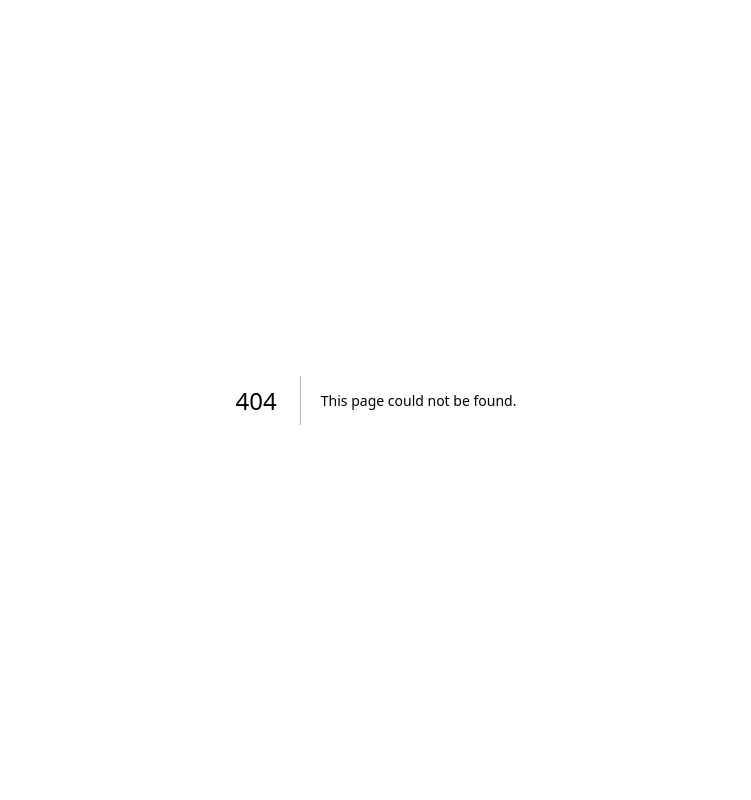
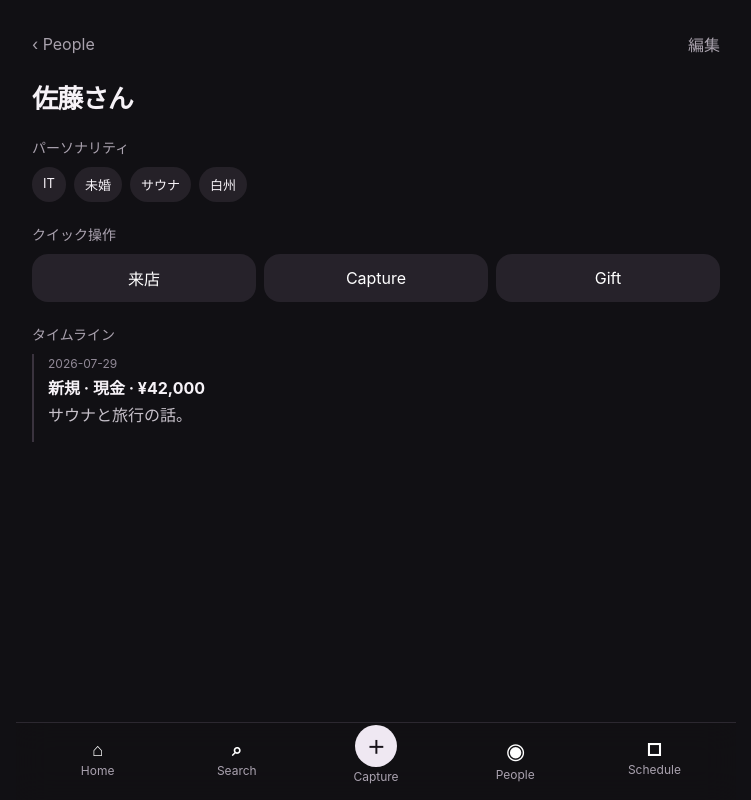
Before and after one commit to karukimori-wq/Velvet, a Next.js app: page /people/person_sato in a window 1280 px wide. Before the commit this address had no page. Shown: the whole page, without its empty margins (264-1015 px from the left). Built offline with nearby package versions, Linux system fonts and the light colour scheme.

Commit message:
Implement recall-first Person detail

```diff
--- /dev/null
+++ b/app/people/[personId]/page.tsx
@@ -0,0 +1,58 @@
+import Link from "next/link";
+import { notFound } from "next/navigation";
+import { BottomNav } from "@/components/bottom-nav";
+import { getPerson } from "@/lib/demo-data";
+
+export default async function PersonDetailPage({ params }: { params: Promise<{ personId: string }> }) {
+  const { personId } = await params;
+  const person = getPerson(personId);
+  if (!person) notFound();
+
+  return (
+    <main className="shell">
+      <header className="header">
+        <Link className="subtle" href="/people">‹ People</Link>
+        <span className="subtle">編集</span>
+      </header>
+
+      <section className="hero">
+        <h1>{person.name}{person.rank ? ` · ${person.rank}` : ""}</h1>
+        {person.nextVisit && <p>{person.nextVisit} 来店予定</p>}
+      </section>
+
+      {person.personality.length > 0 && (
+        <>
+          <div className="sectionTitle">パーソナリティ</div>
+          <div className="chips">
+            {person.personality.map((value) => <span className="chip" key={value}>{value}</span>)}
+          </div>
+        </>
+      )}
+
+      <div className="sectionTitle">クイック操作</div>
+      <div className="actions">
+        <button className="action" type="button">来店</button>
+        <button className="action" type="button">Capture</button>
+        <button className="action" type="button">Gift</button>
+      </div>
+
+      {person.timeline.length > 0 && (
+        <>
+          <div className="sectionTitle">タイムライン</div>
+          <div className="timeline">
+            {person.timeline.map((item) => (
+              <article className="timelineItem" key={item.id}>
+                <div className="timelineDate">{item.date}</div>
+                <div className="timelineTitle">{item.title}</div>
+                {item.body && <div className="timelineBody">{item.body}</div>}
+              </article>
+            ))}
+          </div>
+        </>
+      )}
+
+      {person.timeline.length === 0 && <div className="sectionTitle">履歴はまだありません</div>}
+      <BottomNav />
+    </main>
+  );
+}
```
